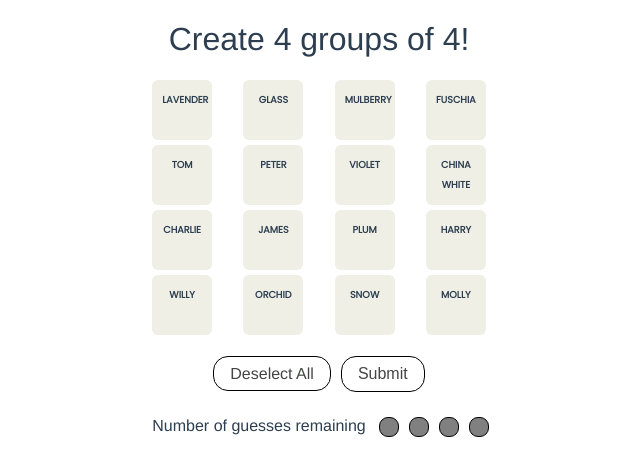
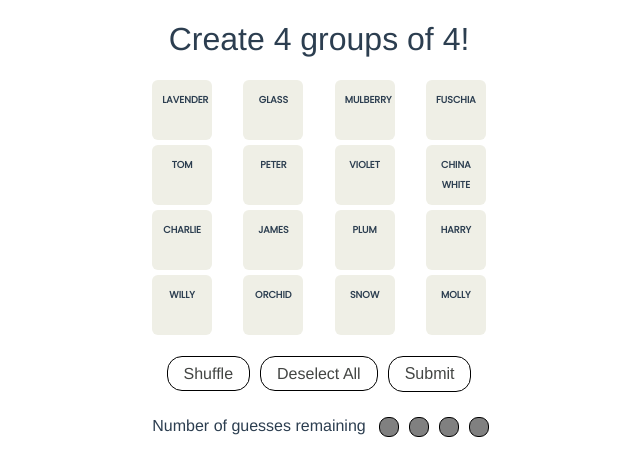
Before and after one commit to margOnline/connections, a Vue app: page / in a window 1280 px wide. Shown: the top 476 px of the page, without its empty margins (321-961 px from the left). Built offline with nearby package versions, Linux system fonts and the light colour scheme; a web font is replaced by a local one.

Commit message:
Feature: Button which randonly rearranges the words when clicked.

```diff
--- a/src/components/Board.vue
+++ b/src/components/Board.vue
@@ -8,8 +8,9 @@
       :category="category"
     >
     </SolvedCategory>
-    <WordGrid :words="this.unsolvedWords" v-if="!gameOver" :key="wordGridKey" />
+    <WordGrid :words="unsolvedWords()" v-if="!gameOver" :key="wordGridKey" />
     <div v-if="!gameOver" class="actions-container">
+      <ActionButton @click="shuffleWords()" text="Shuffle" />
       <ActionButton @click="unselectWords()" text="Deselect All" />
       <SubmitButton @submit="handleSubmission" />
     </div>
@@ -104,12 +105,15 @@ export default {
           this.$store.dispatch("unselectWord", { word: w });
         });
     },
-  },
-  computed: {
+    shuffleWords() {
+      this.wordGridKey = Math.random();
+    },
     unsolvedWords() {
       const words = this.$store.state.words.filter((word) => !word.solved);
       return _.shuffle(words);
     },
+  },
+  computed: {
     gameOver() {
       return (
         this.$store.state.numOfGuessesRemaining === 0 ||
```
